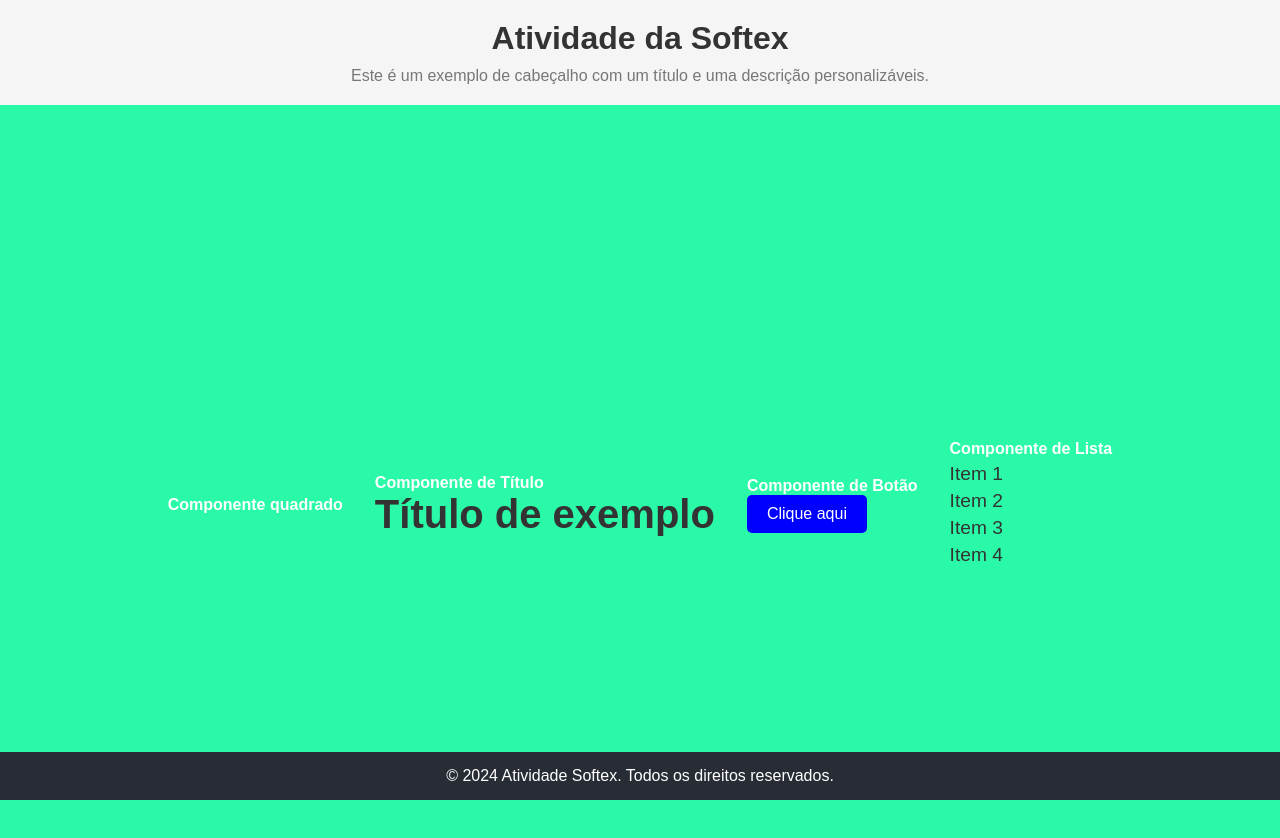
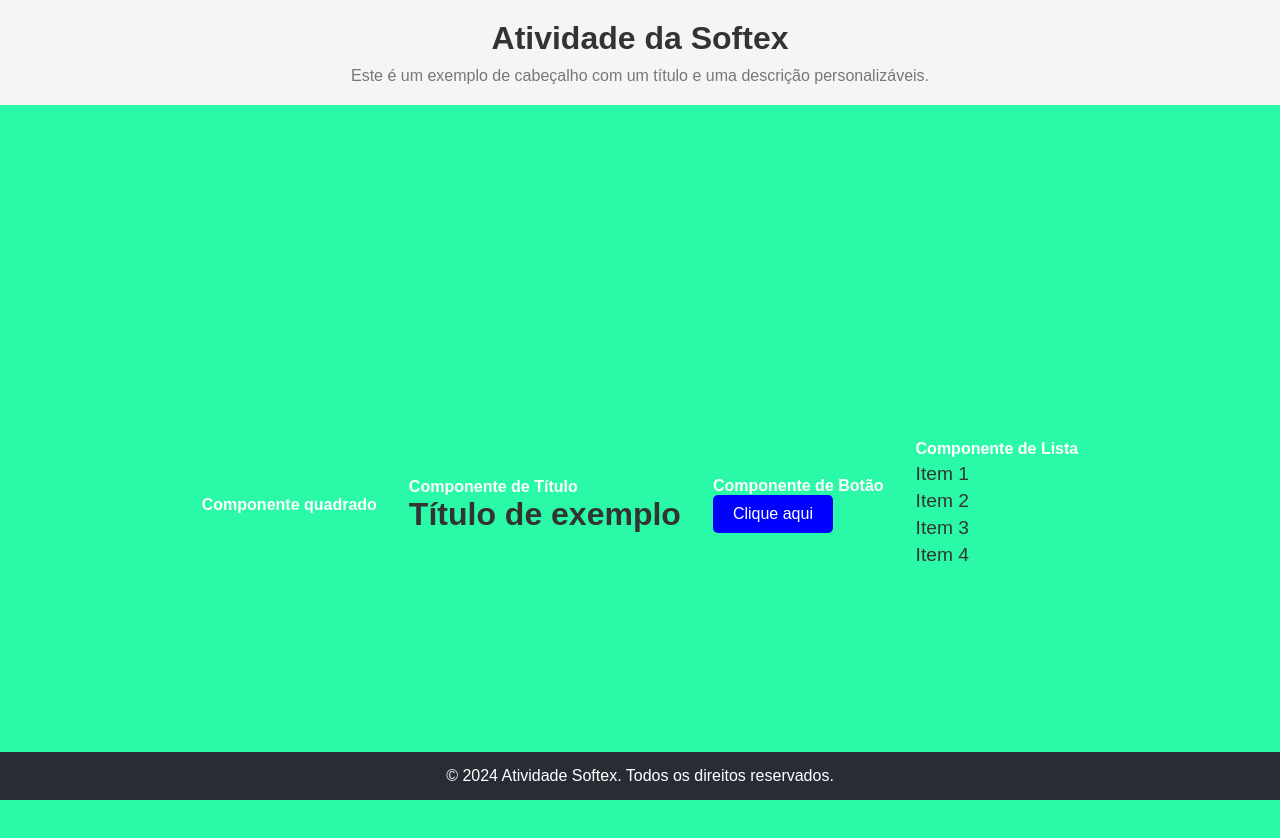
Before and after one commit to r-vilemen/softex-atividades, a Next.js app: page / in a window 1280 px wide. Shown: the top 838 px of the page. Built offline with nearby package versions, Linux system fonts and the light colour scheme.

Commit message:
Refatorar estilos do componente Titulo para utilizar estilos personalizados

```diff
--- a/src/components/Titulo/index.tsx
+++ b/src/components/Titulo/index.tsx
@@ -1,12 +1,12 @@
-import { EstiloTitulo } from "@/ui/styles/Components/Titulo/styles";
 import React from "react";
+import { TituloEstilizado } from "@/ui/styles/Components/Titulo/styles";
 
 interface TituloProps {
   texto: string;
 }
 
 const Titulo: React.FC<TituloProps> = ({ texto }) => {
-  return <EstiloTitulo>{texto}</EstiloTitulo>;
+  return <TituloEstilizado>{texto}</TituloEstilizado>;
 };
 
 export default Titulo;
--- a/src/ui/styles/Components/Titulo/styles.ts
+++ b/src/ui/styles/Components/Titulo/styles.ts
@@ -1,7 +1,6 @@
 import styled from "styled-components";
 
-export const EstiloTitulo = styled.h1`
-  font-size: 2.5rem;
-  font-weight: bold;
+export const TituloEstilizado = styled.h1`
+  font-size: 2rem;
   color: #333;
 `;
```
